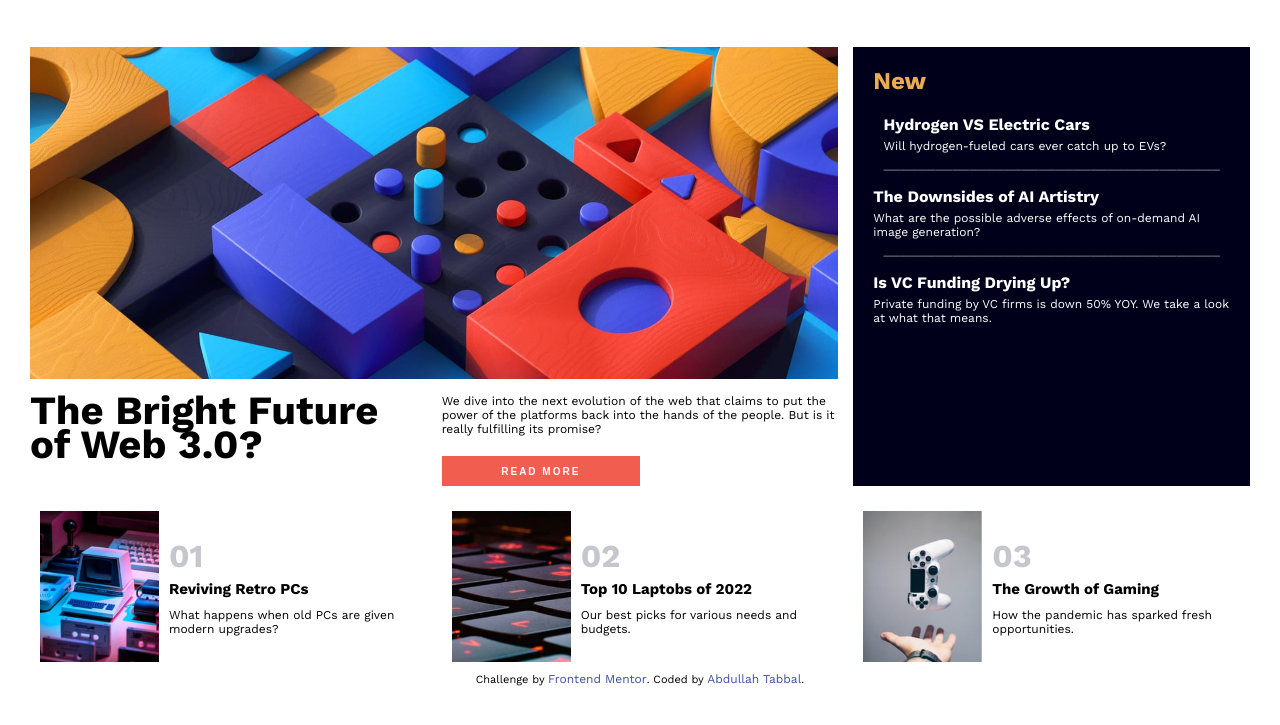
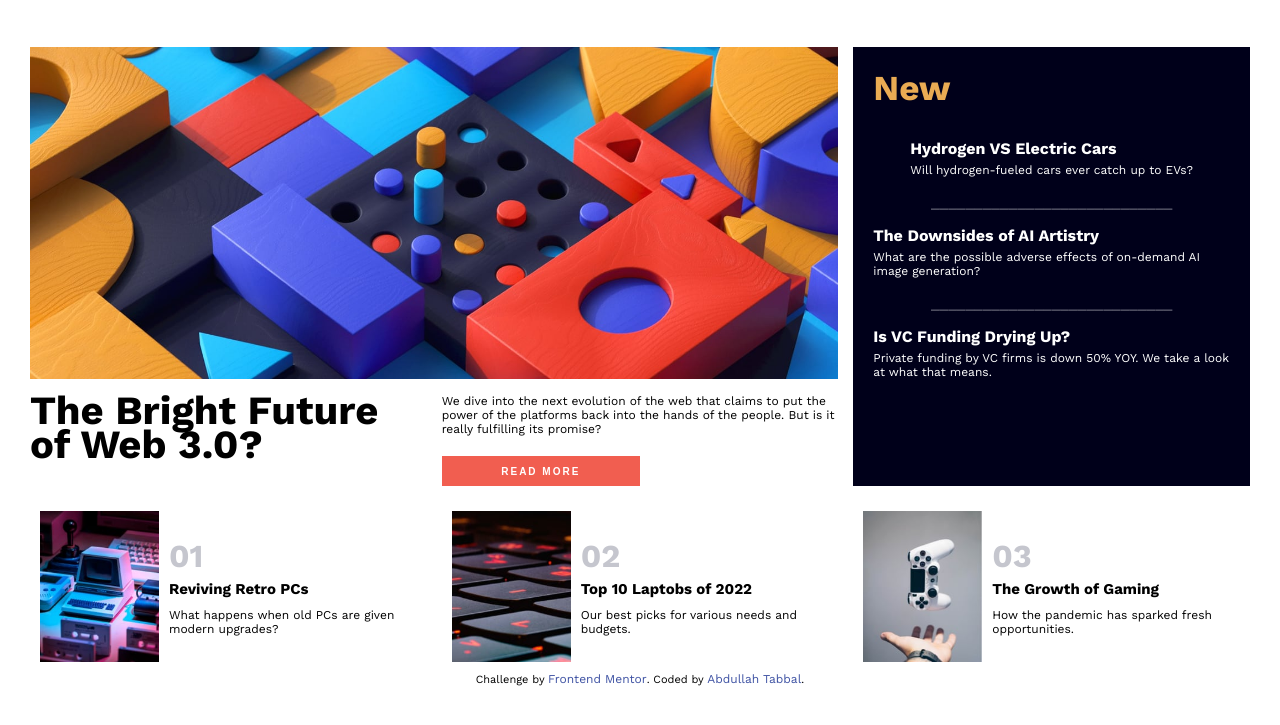
Before and after one commit to AbdullahPS/FrontEndMentor_NewsHomePage, a plain HTML site: page index.html in a window 1280 px wide. Shown: the part 73-798 px from the top of the page. Drawn offline with nearby package versions, Linux system fonts and the light colour scheme.

Commit message:
fix grid columnd width and aside section

```diff
--- a/styles/style.css
+++ b/styles/style.css
@@ -34,7 +34,7 @@ nav a{
 }
 main{
     display: grid;
-    grid-template-columns: repeat(3,1fr);
+    grid-template-columns: repeat(3,minmax(0,1fr));
     gap:15px
 }
 .para_button_section {
@@ -74,11 +74,16 @@ aside{
     display: flex;
     flex-direction: column;
     justify-content: center;
+
+    overflow: hidden;
+    position: relative;
+    top: 10px;
     align-items: center;
 }
 aside > h1{
     color: var(--softOrange);
     margin: 20px;
+    font-size: 35px;
 }
 .main_image{
     grid-column: 1/3;
@@ -87,6 +92,7 @@ aside > h1{
 }
 
 .text{
+    max-width: 100%;
     padding: 0 20px;
 }
 .text h1 {
@@ -95,12 +101,12 @@ aside > h1{
 }
 .text p {
     font-size: 12px;
-    margin-bottom: 0px;
+    margin-bottom: 15px;
 }
 .text:not(:last-child)::after{
     display: block;
     margin-bottom: 15px;
-    content: '_______________________________________';
+    content: '____________________________';
     text-align: center;
     font-weight: 400;
     opacity: 40%;
```
